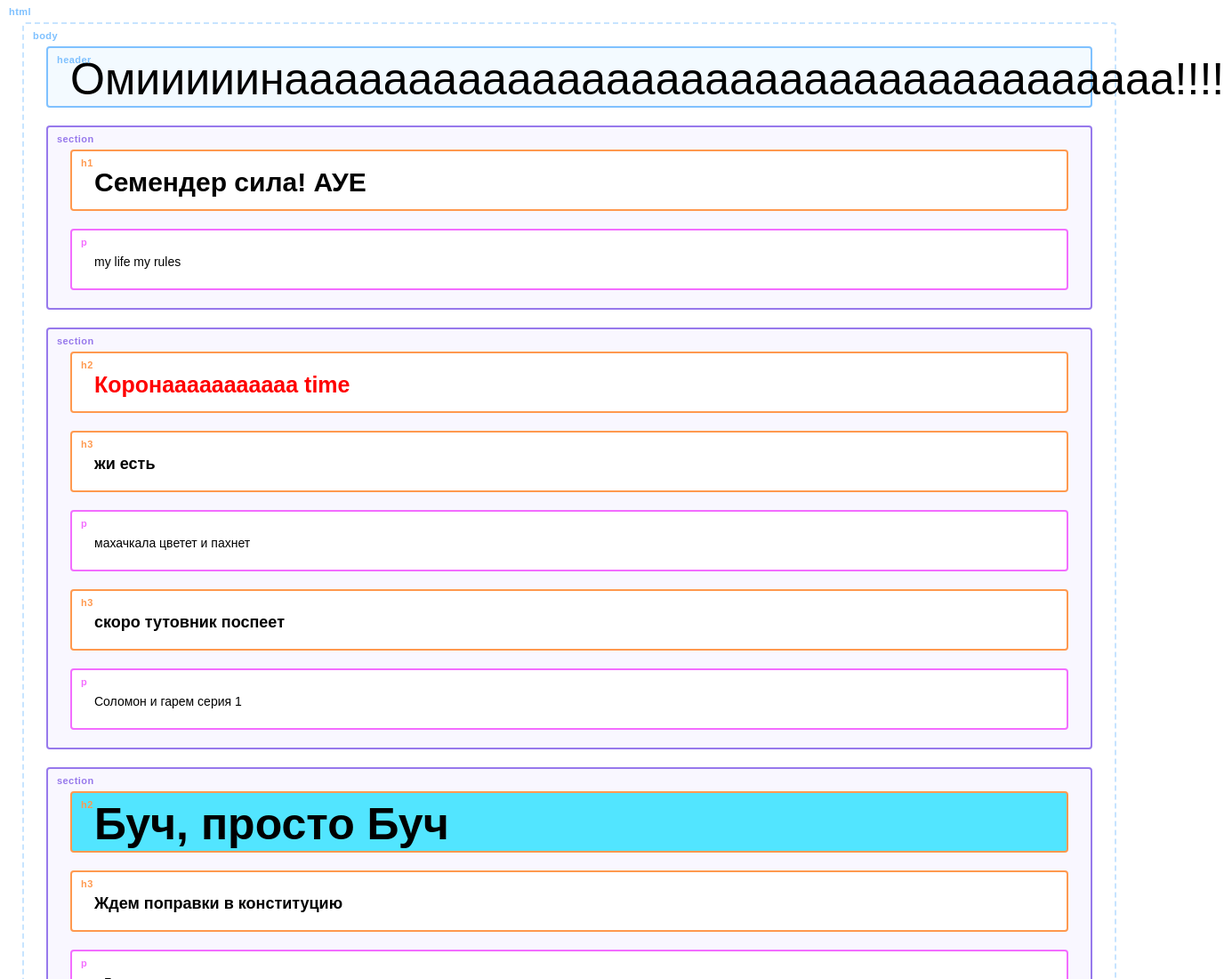
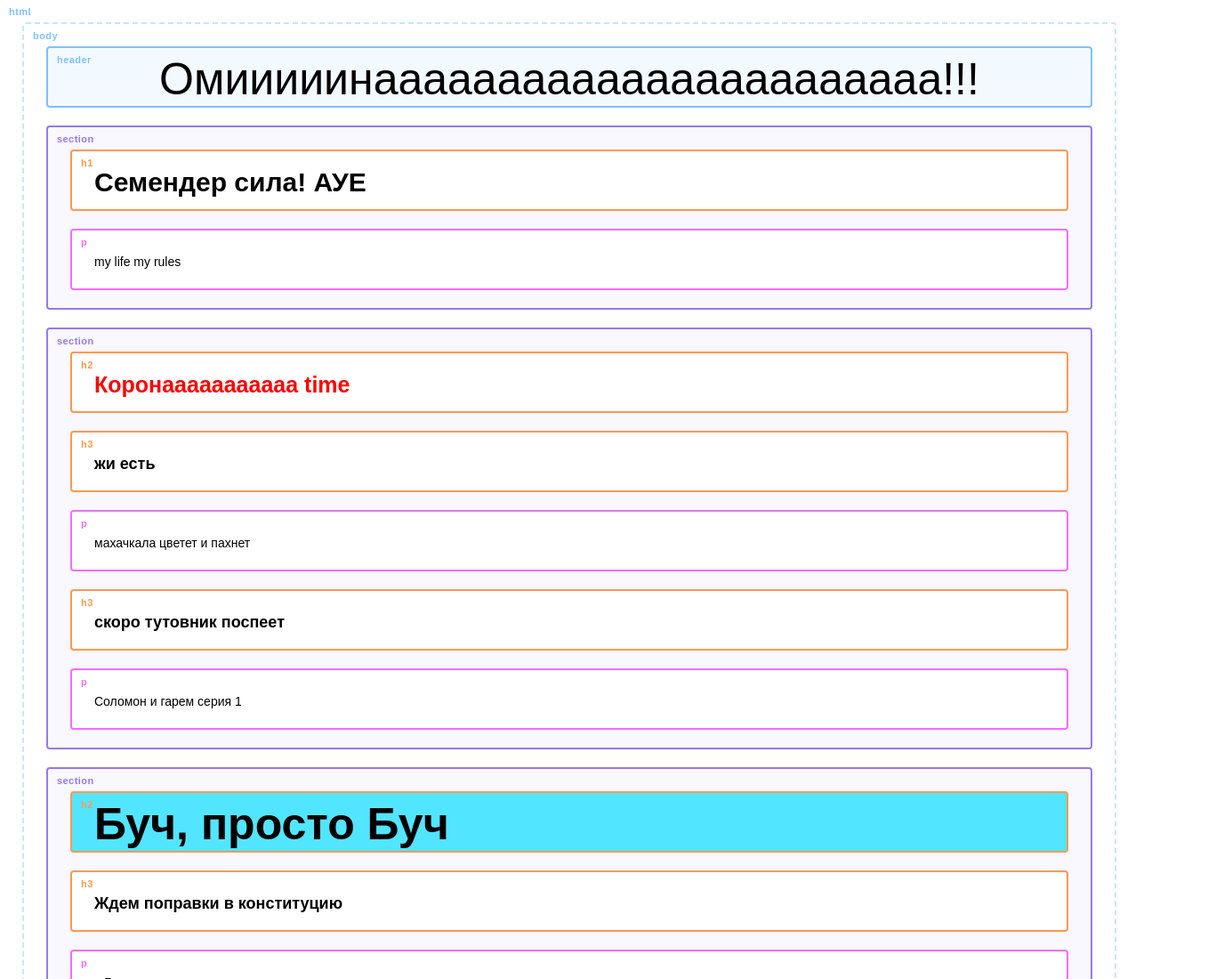
Before and after one commit to limbo088/docase, a plain HTML site: page index.html in a window 1280 px wide. Shown: the top 1100 px of the page at 89% size, 1376 px wide, since content can reach past the window. Drawn offline with Linux system fonts and the light colour scheme.

Commit message:
Update index.html

```diff
--- a/index.html
+++ b/index.html
@@ -9,7 +9,7 @@
 
   <body>
     <header class="page-header">
-      Омииииинаааааааааааааааааааааааааааааааааааа!!!!
+      Омииииинааааааааааааааааааааааа!!!
     </header>
 
     <section class="hero-image">
```
